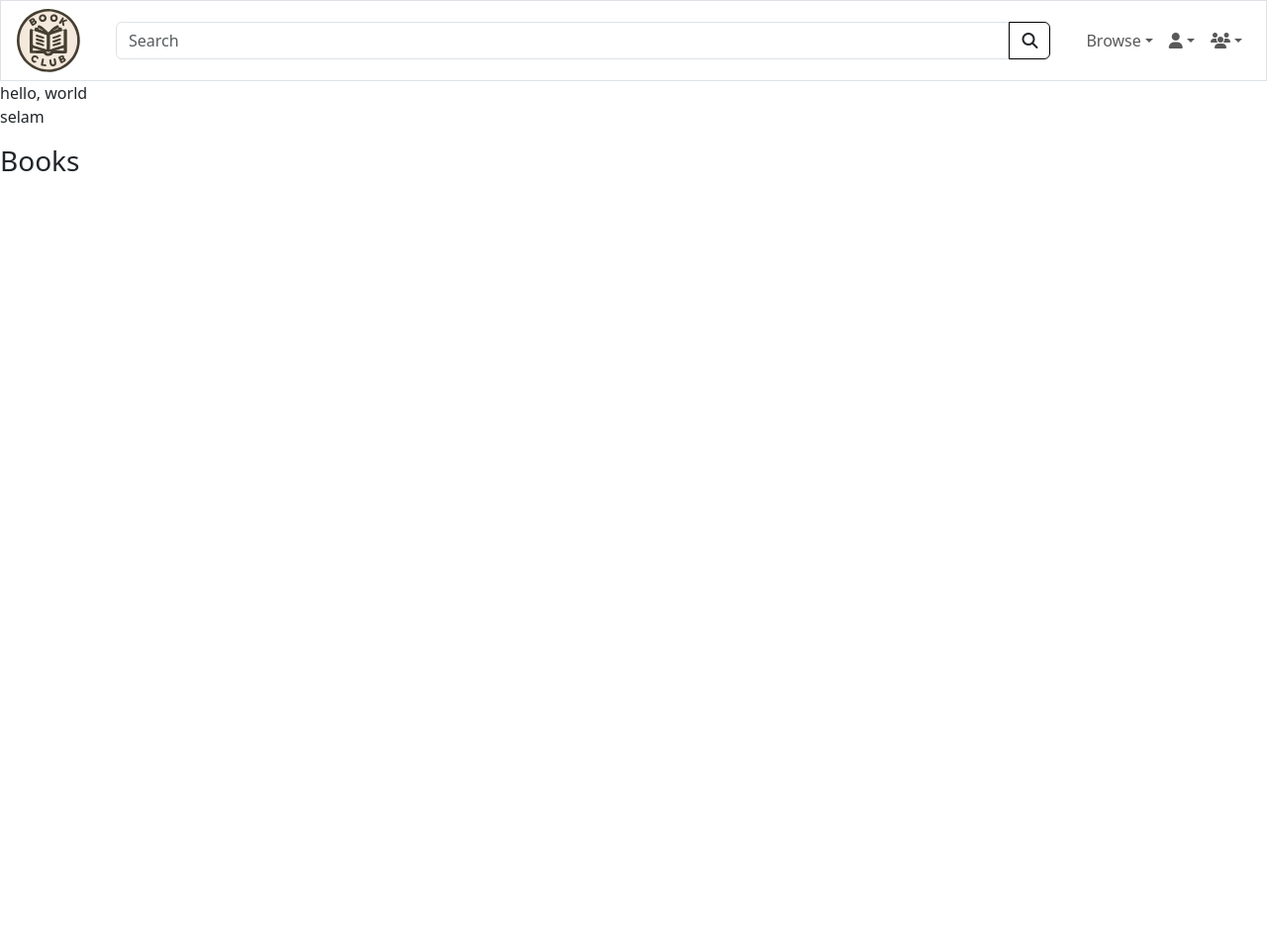
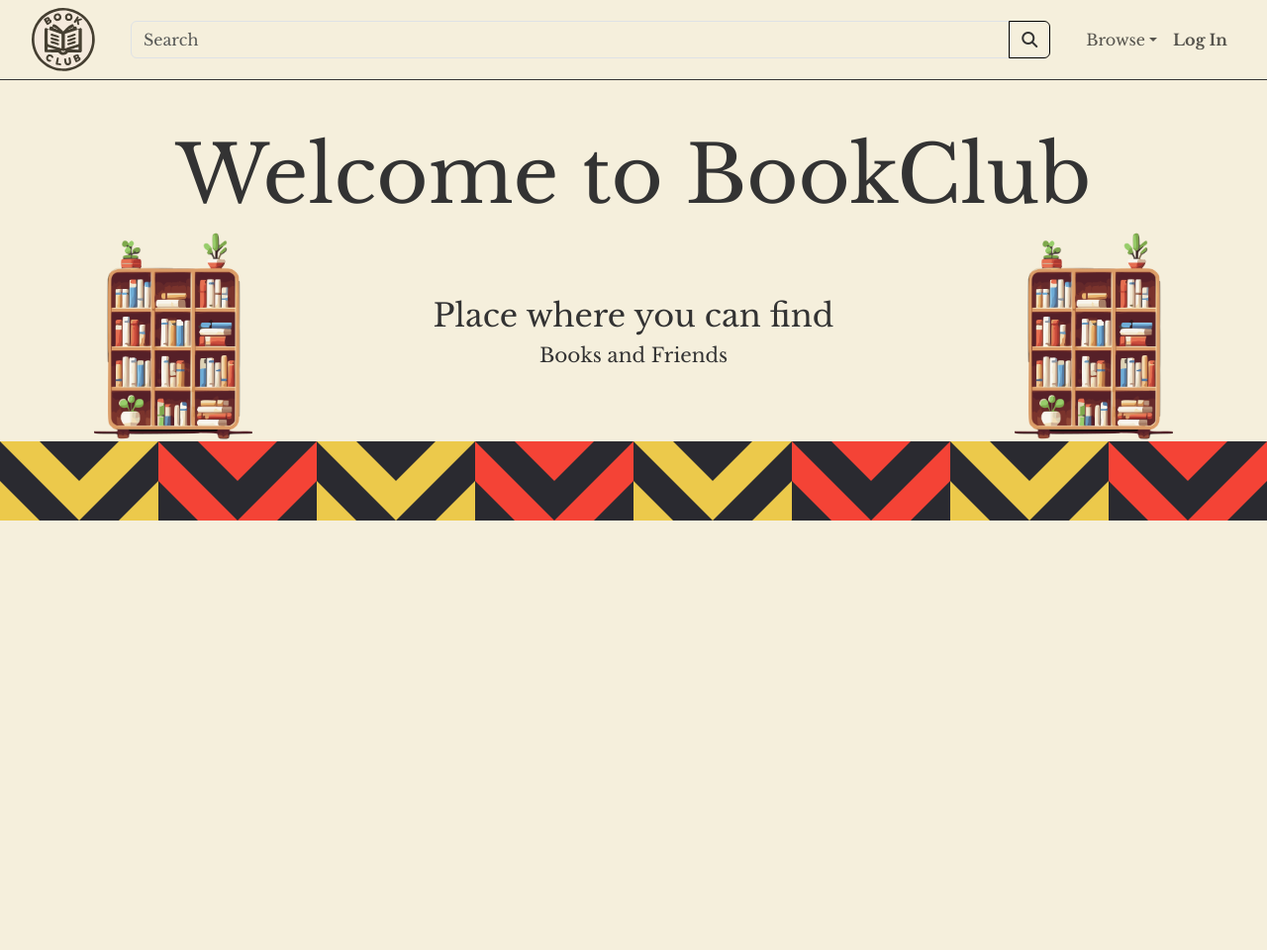
Before and after one commit to SinanErbezci/cs50w_final, a Django app: page /library/ in a window 1280 px wide. Shown: the whole page at 99% size. Run offline with Django 5.2, Linux system fonts and the light colour scheme; some libraries are stand-ins or nearby versions.

Commit message:
new stuff

```diff
--- a/bookclub/library/static/library/style.css
+++ b/bookclub/library/static/library/style.css
@@ -1,6 +1,31 @@
+@import url('https://fonts.googleapis.com/css2?family=Libre+Baskerville:ital,wght@0,400;0,700;1,400&family=Space+Mono:ital,wght@0,400;0,700;1,400;1,700&display=swap');
+*, *::before, *::after {
+    margin: 0;
+    padding: 0;
+    box-sizing: border-box;
+}
+
+:root {
+    --FONT: "Libre Baskerville", serif;
+    --FS: clamp(1rem, 2.2vh , 1.5rem);
+    --BGCOLOR1: #F5EFDC;
+    --FONTCOLOR: #333;
+
+    --bs-font-sans-serif: "Libre Baskerville", serif;
+    --bs-body-color: #333;
+    --bs-body-bg: #F5EFDC;
+    --BORDERCOLOR1: #5D3A1A;
+
+}
+
+html {
+    scroll-behavior: smooth;
+}
 
 body {
     min-height: 120vh;
+    color: var(--FONTCOLOR);
+    border-color: var(--BORDERCOLOR1);
 }
 
 .brand-img {
@@ -37,6 +62,46 @@ body {
     padding: 1rem;
 }
 
+.nav-login {
+    font-weight: 600    ;
+    text-wrap: nowrap;
+}
+
+nav {
+    background-color: var(--BGCOLOR1);
+    color: var(--FONTCOLOR);
+    border-bottom: thin solid;
+}
+
+.pattern {
+    height: 80px;
+    background-image: url("./images/patterns2.png");
+    background-repeat: repeat;
+}
+
+.bookshelf {
+    max-width: 160px;
+    width: 100%;
+    height: auto;
+}
+
+.indiv {
+    display: flex;
+    justify-content: center;
+    flex-wrap: nowrap;
+}
+
+.hero {
+    display: flex;
+    flex-direction: column;
+}
+
+.img-flui {
+    display: block;
+    max-width: 160px;
+    height: auto;
+}
+
 @media (min-width: 992px) {
 
     /* .dropdown > .dropdown-menu {
--- a/bookclub/library/templates/library/index.html
+++ b/bookclub/library/templates/library/index.html
@@ -5,12 +5,11 @@
 {% endblock %}
 
 {% block body %}
-    {{hello}}
-    <p>selam</p>
-    <h3>Books</h3>
-    {% for book in latest_books_added %}
+        <!-- {{hello}} -->
+    <p>{{ user.username }}</p>
+    <!-- {% for book in latest_books_added %}
     <p>{{book.title}}</p>
     <p>{{forloop.counter}}</p>
-    {% endfor %}
+    {% endfor %} -->
 
 {% endblock %}
--- a/bookclub/library/templates/library/layout.html
+++ b/bookclub/library/templates/library/layout.html
@@ -12,8 +12,9 @@
         <link rel="stylesheet" href="{% static 'library/style.css' %}">
       </head>
       <body>
-        <nav class="navbar navbar-expand-lg py-2 py-lg-0 border">
-            <div class="container-fluid nav-contain p-2 ms-2 me-2">
+        <header>
+        <nav class="navbar navbar-expand-lg py-2 py-lg-0">
+            <div class="container-fluid nav-contain p-2 ms-4 me-4">
                 <a href=""><img class="brand-img me-4" src="{% static 'library/images/svg.svg'%}" alt="logo"></a>
                 <form class="container me-3" role="search">
                     <div class="input-group">
@@ -25,6 +26,7 @@
                 <button class="navbar-toggler border-0" type="button" data-bs-toggle="offcanvas" data-bs-target="#top-navbar" aria-controls="top-navbar">
                     <span class="navbar-toggler-icon"></span>
                 </button>
+
                 <div class="offcanvas offcanvas-end" tabindex="-1" id="top-navbar" aria-labelledby="top-navbarLabel">
                     <button class="navbar-toggler border" type="button" data-bs-toggle="offcanvas" data-bs-target="#top-navbar" aria-controls="top-navbar">
                         <div class="d-flex justify-content-between p-3">
@@ -32,38 +34,85 @@
                             <span class="navbar-toggler-icon"></span>
                         </div>
                     </button>
+                    {% if user.is_authenticated %}
                     <ul class="navbar-nav me-auto mb-2 mb-lg-0">
                         <li class="nav-item dropdown">
                             <a class="nav-link dropdown-toggle" href="#" role="button" data-bs-toggle="dropdown" aria-expanded="false">Browse</a>
-                            <ul class="dropdown-menu">
-                                <li><a class="dropdown-item" href="#">Books</a></li>
-                                <li><a class="dropdown-item" href="#">Lists</a></li>
-                                <li><a class="dropdown-item" href="#">Genres</a></li>
-                                <li><a class="dropdown-item" href="#">Authors</a></li>
-                            </ul>
+                            <div class="dropdown-menu">
+                                <div class="row">
+                                    <div class="d-flex nav-options">
+                                    <a class="dropdown-item" href="#">Books</a>
+                                    <a class="dropdown-item" href="#">Authors</a>
+                                    <a class="dropdown-item" href="#">Lists</a>
+                                    <a class="dropdown-item" href="#">Genres</a>
+                                    </div>
+                                </div>
+                            </div>
                             <li class="nav-item dropdown">
                                 <a class="nav-link dropdown-toggle" href="#" role="button" data-bs-toggle="dropdown" aria-expanded="false"><i class="fa-solid fa-user"></i></a>
-                                <ul class="dropdown-menu">
-                                    <li><a class="dropdown-item" href="#">Books</a></li>
-                                    <li><a class="dropdown-item" href="#">Lists</a></li>
-                                    <li><a class="dropdown-item" href="#">Genres</a></li>
-                                    <li><a class="dropdown-item" href="#">Authors</a></li>
-                                </ul>
+                                <div class="dropdown-menu">
+                                    <div class="row">
+                                        <div class="d-flex nav-options">
+                                        <a class="dropdown-item" href="#">Profile</a>
+                                        <a class="dropdown-item" href="#">My Books</a>
+                                        <a class="dropdown-item" href="#">Reading Challenge</a>
+                                        </div>
+                                    </div>
+                                </div>
                               </li>
                               <li class="nav-item dropdown">
                                 <a class="nav-link dropdown-toggle" href="#" role="button" data-bs-toggle="dropdown" aria-expanded="false"><i class="fa-solid fa-users"></i></a>
-                                <ul class="dropdown-menu">
-                                    <li><a class="dropdown-item" href="#">Books</a></li>
-                                    <li><a class="dropdown-item" href="#">Lists</a></li>
-                                    <li><a class="dropdown-item" href="#">Genres</a></li>
-                                    <li><a class="dropdown-item" href="#">Authors</a></li>
-                                </ul>
+                                <div class="dropdown-menu">
+                                    <div class="row">
+                                        <div class="d-flex nav-options">
+                                        <a class="dropdown-item" href="#">Messages</a>
+                                        <a class="dropdown-item" href="#">Friends</a>
+                                        <a class="dropdown-item" href="#">Groups</a>
+                                        </div>
+                                    </div>
+                                </div>
+                              </li>
+                              <li class="nav-item">
+                                <a class="nav-link" href="{% url 'logout' %}"><i class="fa-solid fa-arrow-right-from-bracket"></i></a>
                               </li>
                     </ul>
+                    {% else %}
+                    <ul class="navbar-nav me-auto mb-2 mb-lg-0">
+                        <li class="nav-item dropdown">
+                            <a class="nav-link dropdown-toggle" href="#" role="button" data-bs-toggle="dropdown" aria-expanded="false">Browse</a>
+                            <div class="dropdown-menu">
+                                <div class="row">
+                                    <div class="d-flex nav-options">
+                                    <a class="dropdown-item" href="#">Books</a>
+                                    <a class="dropdown-item" href="#">Authors</a>
+                                    <a class="dropdown-item" href="#">Lists</a>
+                                    <a class="dropdown-item" href="#">Genres</a>
+                                    </div>
+                                </div>
+                            </div>
+                        </li>
+                        <li class="nav-item">
+                            <a class="nav-link nav-login" href="{% url 'login' %}">Log In</a>
+                        </li>
+                    </ul>
+                    {% endif %}
                 </div>
             </div>
         </nav>
- {% block body %}{% endblock %}
+    </header>
+    <section class="hero">
+        <h1 class="display-1 mt-5 text-center">Welcome to BookClub</h1>
+        <div class="indiv justify-content-around ms-2 me-2">
+            <img class="img-flui" src="{% static 'library/images/bookshelf1.png' %}">
+        <div class="d-flex flex-column align-self-center me-2 ms-2">
+        <h2 class="text-center">Place where you can find</h2>
+        <h5 class="text-center">Books and Friends</h5>
+        </div>
+            <img class="img-flui" src="{% static 'library/images/bookshelf1.png' %}">
+        </div>
+    </section>
+        <div class="pattern"></div>
+        {% block body %}{% endblock %}
 
         <script src="https://cdn.jsdelivr.net/npm/bootstrap@5.3.3/dist/js/bootstrap.bundle.min.js" integrity="sha384-YvpcrYf0tY3lHB60NNkmXc5s9fDVZLESaAA55NDzOxhy9GkcIdslK1eN7N6jIeHz" crossorigin="anonymous"></script>
     </body>
```
Also changed, not shown: other parts of bookclub/library/static/library/style.css (+31 -7 lines), bookclub/library/static/library/images/background_pattern.webp (added), bookclub/library/static/library/images/bookshelf1.png (added), bookclub/library/static/library/images/bookshelf_nobg.svg (added), bookclub/library/static/library/images/pattern1.png (added), bookclub/library/static/library/images/pattern45.png (added), bookclub/library/static/library/images/patterns.png (added), bookclub/library/static/library/images/patterns2.png (added), bookclub/library/static/library/script.js (added).
